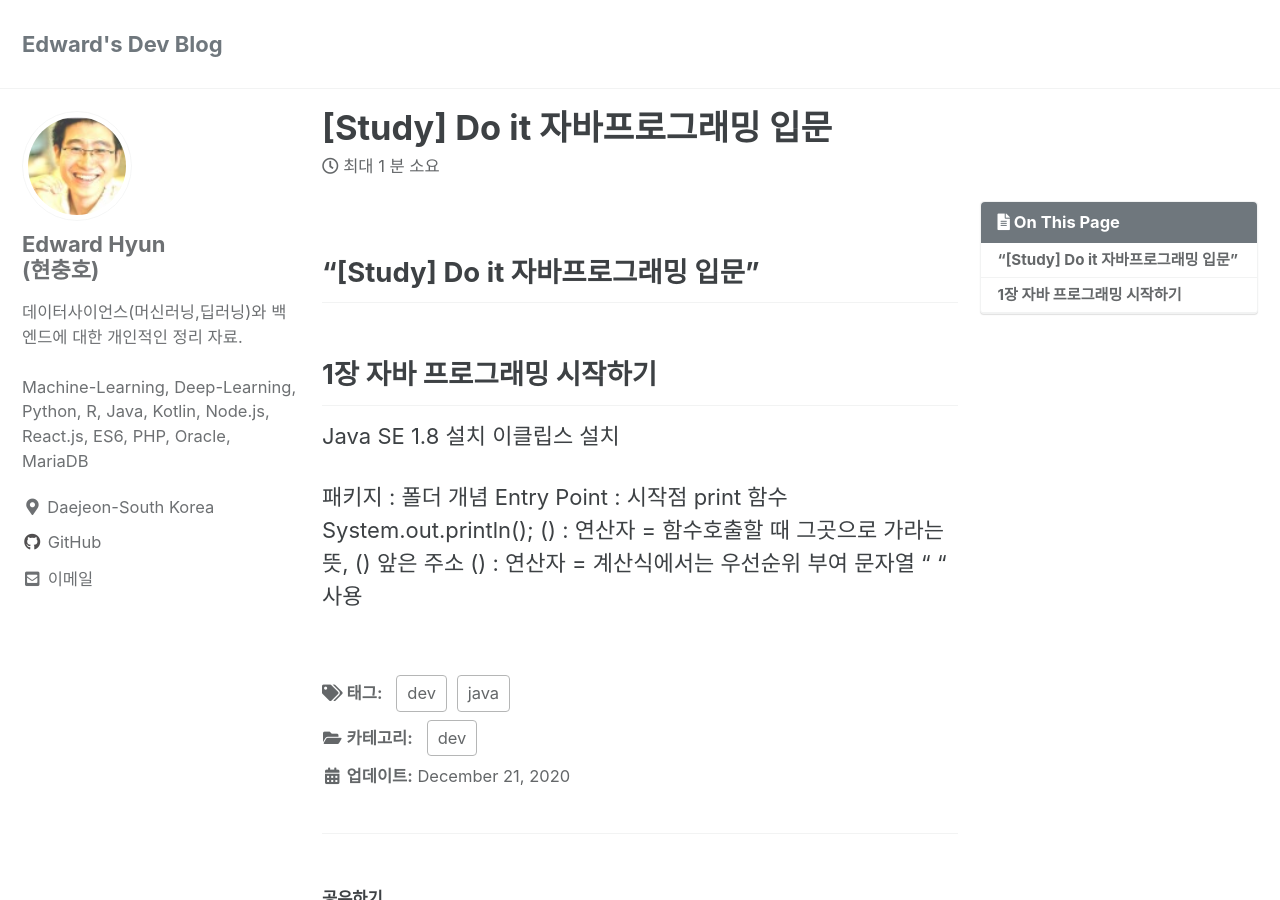
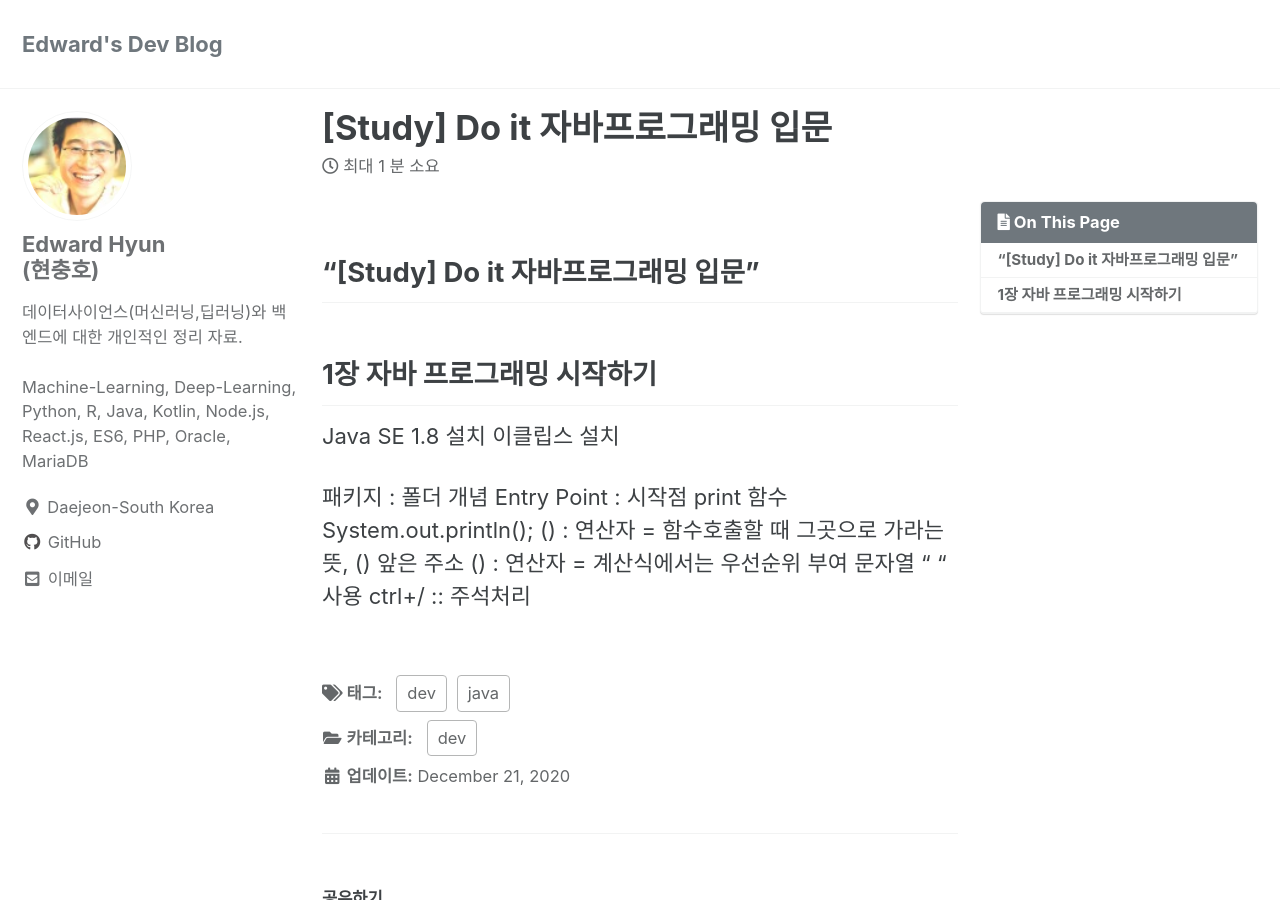
Before and after one commit to iamhch24/iamhch24.github.io, a Jekyll site: the page built from _posts/2020-12-21-[Study] Do it 자바 프로그래밍 입문.md, in a window 1280 px wide and 900 px high. Built offline with Jekyll 4.4.1, drawn with Linux system fonts in a browser that asks for light colours; cached includes are drawn as plain includes.

Commit message:
_posts/2020-12-21-[Study] Do it 자바 프로그래밍 입문.md updated from https://stackedit.io/

```diff
--- a/_posts/2020-12-21-[Study] Do it 자바 프로그래밍 입문.md
+++ b/_posts/2020-12-21-[Study] Do it 자바 프로그래밍 입문.md
@@ -21,11 +21,12 @@ System.out.println();
 () : 연산자 = 함수호출할 때 그곳으로 가라는 뜻, () 앞은 주소
 () : 연산자 = 계산식에서는 우선순위 부여
 문자열 " " 사용
+ctrl+/ :: 주석처리
+
 
 
 
 
 <!--stackedit_data:
-eyJoaXN0b3J5IjpbLTE1NDY5Nzc5NjksLTE0MzE2Nzk3MjNdfQ
-==
+eyJoaXN0b3J5IjpbMTA0OTE2MTg5NSwtMTQzMTY3OTcyM119
 -->
```
